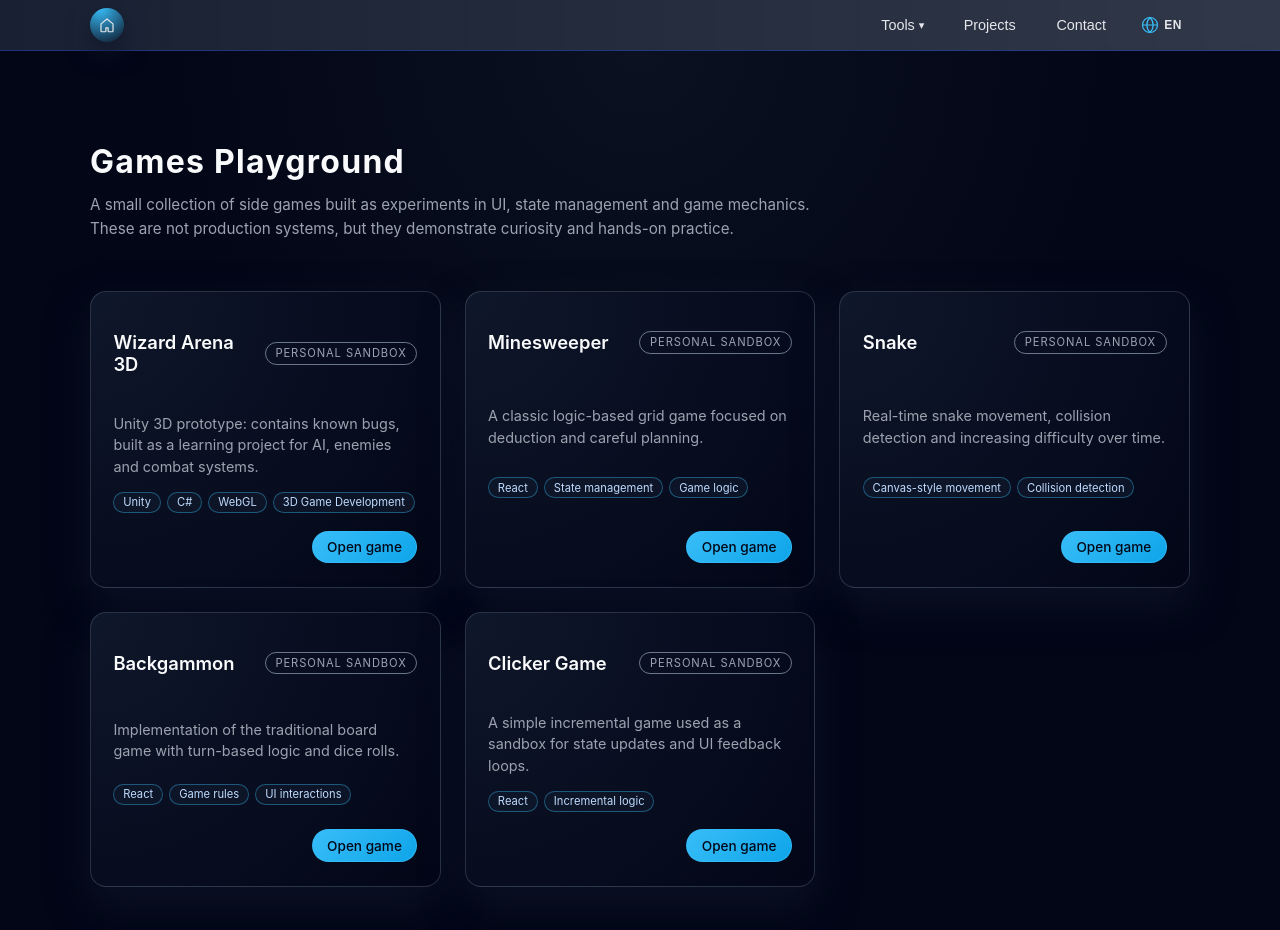
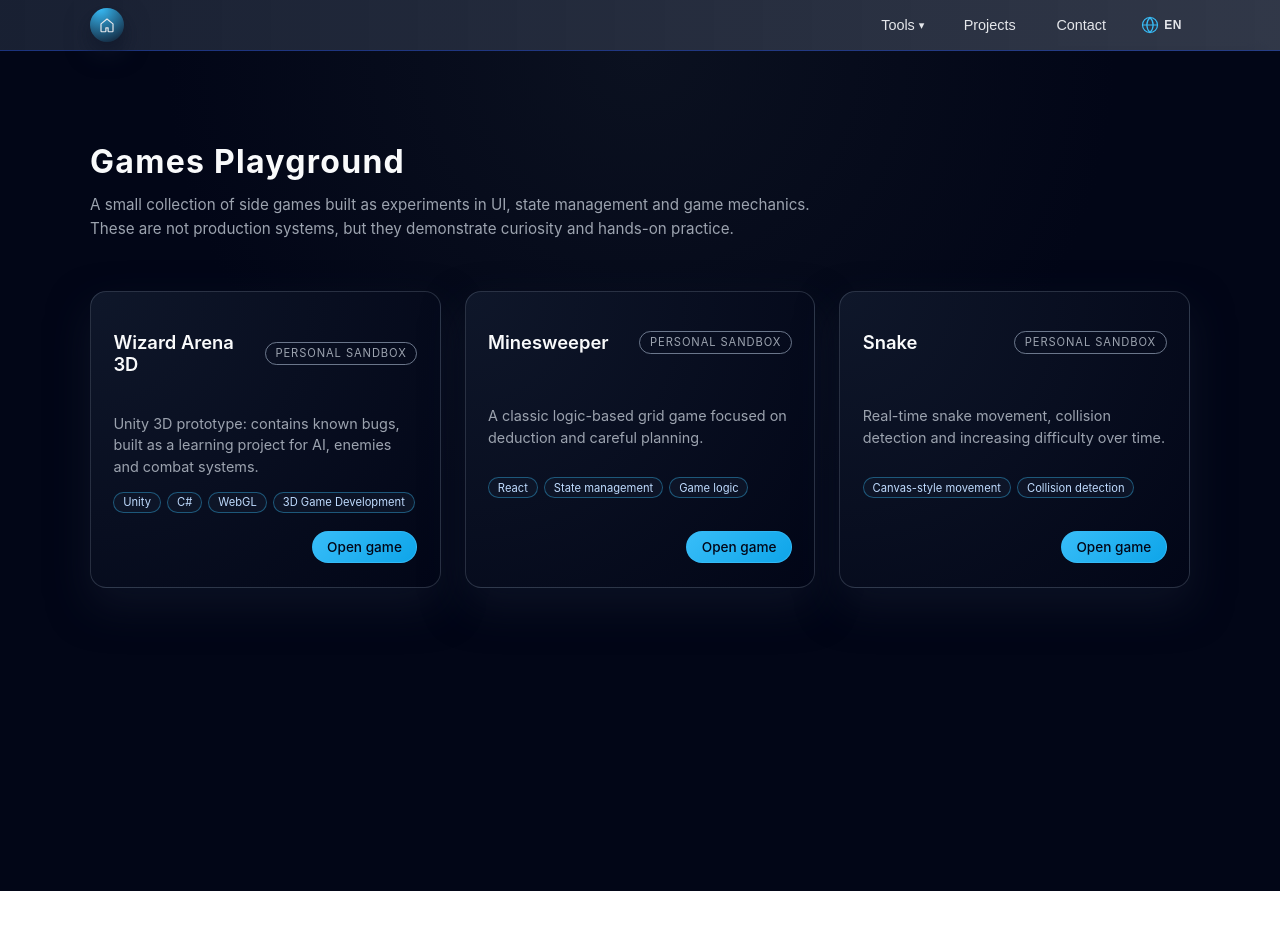
Before and after one commit to yehuda121/gamehub, a React (Create React App) app: page /GamesHome in a window 1280 px wide. Shown: the top 930 px of the page. After the commit the page ends 891 px from the top, so only its background shows below. Built offline with nearby package versions, Linux system fonts and the light colour scheme.

Commit message:
Added full i18n support for GamesHome component

```diff
--- a/src/i18n/en.json
+++ b/src/i18n/en.json
@@ -57,12 +57,42 @@
         "contactLinkedinLabel": "LinkedIn:",
         "contactGithubLabel": "GitHub:"
     },
-        "navbar": {
+
+    "navbar": {
         "projects": "Projects",
         "tools": "Tools",
         "games": "Games",
         "calculators": "Calculators",
         "contact": "Contact"
+    },
+
+    "GamesHome": {
+        "gamesHomeTitle": "Games Playground",
+        "gamesHomeSubtitle": "A small collection of side games built as experiments in UI, state management and game mechanics. These are not production systems, but they demonstrate curiosity and hands-on practice.",
+
+        "gamesHomeCardWizardTitle": "Wizard Arena 3D",
+        "gamesHomeCardWizardDescription": "Unity 3D prototype: contains known bugs, built as a learning project for AI, enemies and combat systems.",
+
+        "gamesHomeCardMinesweeperTitle": "Minesweeper",
+        "gamesHomeCardMinesweeperDescription": "A classic logic-based grid game focused on deduction and careful planning.",
+
+        "gamesHomeCardSnakeTitle": "Snake",
+        "gamesHomeCardSnakeDescription": "Real-time snake movement, collision detection and increasing difficulty over time.",
+
+        "gamesHomeCardPersonalSandbox": "Personal sandbox",
+        "gamesHomeCardOpenGame": "Open game",
+
+        "gamesHomeTagUnity": "Unity",
+        "gamesHomeTagCSharp": "C#",
+        "gamesHomeTagWebGL": "WebGL",
+        "gamesHomeTag3DGameDev": "3D Game Development",
+
+        "gamesHomeTagReact": "React",
+        "gamesHomeTagStateManagement": "State management",
+        "gamesHomeTagGameLogic": "Game logic",
+
+        "gamesHomeTagCanvasMovement": "Canvas-style movement",
+        "gamesHomeTagCollisionDetection": "Collision detection"
     }
 
 }
--- a/src/i18n/he.json
+++ b/src/i18n/he.json
@@ -57,12 +57,43 @@
         "contactLinkedinLabel": "לינקדאין:",
         "contactGithubLabel": "גיטאב:"
     },
+
     "navbar": {
-    "projects": "פרויקטים",
-    "tools": "כלים",
-    "games": "משחקים",
-    "calculators": "מחשבונים",
-    "contact": "יצירת קשר"
+        "projects": "פרויקטים",
+        "tools": "כלים",
+        "games": "משחקים",
+        "calculators": "מחשבונים",
+        "contact": "יצירת קשר"
+    },
+
+    "GamesHome": {
+        "gamesHomeTitle": "מגרש המשחקים",
+        "gamesHomeSubtitle": "אוסף קטן של משחקי צד שנבנו כניסויים ב־UI, בניהול מצבים ובמכניקות משחק. אלו לא מערכות.production, אלא הדגמה של סקרנות ותרגול מעשי.",
+
+        "gamesHomeCardWizardTitle": "Wizard Arena 3D",
+        "gamesHomeCardWizardDescription": "פרוטוטייפ Unity 3D: כולל באגים ידועים, נבנה כפרויקט למידה עבור AI, אויבים ומערכות לחימה.",
+
+        "gamesHomeCardMinesweeperTitle": "שולה המוקשים",
+        "gamesHomeCardMinesweeperDescription": "משחק לוגיקה קלאסי המבוסס על הסקה ותכנון זהיר.",
+
+        "gamesHomeCardSnakeTitle": "נחש",
+        "gamesHomeCardSnakeDescription": "תנועה בזמן אמת, זיהוי התנגשות ורמת קושי שהולכת וגדלה.",
+
+        "gamesHomeCardPersonalSandbox": "סביבת ניסוי אישית",
+        "gamesHomeCardOpenGame": "פתח משחק",
+
+        "gamesHomeTagUnity": "Unity",
+        "gamesHomeTagCSharp": "C#",
+        "gamesHomeTagWebGL": "WebGL",
+        "gamesHomeTag3DGameDev": "פיתוח משחקי 3D",
+
+        "gamesHomeTagReact": "React",
+        "gamesHomeTagStateManagement": "ניהול מצבים",
+        "gamesHomeTagGameLogic": "לוגיקת משחק",
+
+        "gamesHomeTagCanvasMovement": "תנועת Canvas",
+        "gamesHomeTagCollisionDetection": "זיהוי התנגשות"
     }
 
+
 }
--- a/src/portfolio/games/GamesHomePage/GamesHome.js
+++ b/src/portfolio/games/GamesHomePage/GamesHome.js
@@ -1,62 +1,52 @@
-// GamesHome.js
-
 import React from 'react';
 import { Link } from 'react-router-dom';
+import { useTranslation } from 'react-i18next';
 import './GameHome.css';
 
 function GamesHome() {
+  const { t } = useTranslation();
+
   const games = [
     {
       id: 'wizardarena',
-      title: 'Wizard Arena 3D',
+      title: t('GamesHome.gamesHomeCardWizardTitle'),
       path: '/WizardArena3D',
-      description:
-        'Unity 3D prototype: contains known bugs, built as a learning project for AI, enemies and combat systems.',
-      tags: ['Unity', 'C#', 'WebGL', '3D Game Development'],
+      description: t('GamesHome.gamesHomeCardWizardDescription'),
+      tags: [
+        t('GamesHome.gamesHomeTagUnity'),
+        t('GamesHome.gamesHomeTagCSharp'),
+        t('GamesHome.gamesHomeTagWebGL'),
+        t('GamesHome.gamesHomeTag3DGameDev'),
+      ],
     },
     {
       id: 'minesweeper',
-      title: 'Minesweeper',
+      title: t('GamesHome.gamesHomeCardMinesweeperTitle'),
       path: '/Minesweeper',
-      description:
-        'A classic logic-based grid game focused on deduction and careful planning.',
-      tags: ['React', 'State management', 'Game logic'],
+      description: t('GamesHome.gamesHomeCardMinesweeperDescription'),
+      tags: [
+        t('GamesHome.gamesHomeTagReact'),
+        t('GamesHome.gamesHomeTagStateManagement'),
+        t('GamesHome.gamesHomeTagGameLogic'),
+      ],
     },
     {
       id: 'snake',
-      title: 'Snake',
+      title: t('GamesHome.gamesHomeCardSnakeTitle'),
       path: '/Snake',
-      description:
-        'Real-time snake movement, collision detection and increasing difficulty over time.',
-      tags: ['Canvas-style movement', 'Collision detection'],
-    },
-    {
-      id: 'backgammon',
-      title: 'Backgammon',
-      path: '/Backgammon',
-      description:
-        'Implementation of the traditional board game with turn-based logic and dice rolls.',
-      tags: ['React', 'Game rules', 'UI interactions'],
-    },
-    {
-      id: 'clicker',
-      title: 'Clicker Game',
-      path: '/ClickerGame',
-      description:
-        'A simple incremental game used as a sandbox for state updates and UI feedback loops.',
-      tags: ['React', 'Incremental logic'],
+      description: t('GamesHome.gamesHomeCardSnakeDescription'),
+      tags: [
+        t('GamesHome.gamesHomeTagCanvasMovement'),
+        t('GamesHome.gamesHomeTagCollisionDetection'),
+      ],
     },
   ];
 
   return (
     <div className="games-page">
       <section className="games-header">
-        <h1 className="games-title">Games Playground</h1>
-        <p className="games-subtitle">
-          A small collection of side games built as experiments in UI,
-          state management and game mechanics. These are not production
-          systems, but they demonstrate curiosity and hands-on practice.
-        </p>
+        <h1 className="games-title">{t('GamesHome.gamesHomeTitle')}</h1>
+        <p className="games-subtitle">{t('GamesHome.gamesHomeSubtitle')}</p>
       </section>
 
       <section className="games-grid">
@@ -64,14 +54,17 @@ function GamesHome() {
           <article key={game.id} className="game-card">
             <div className="game-card-header">
               <h2 className="game-card-title">{game.title}</h2>
-              <span className="game-card-pill">Personal sandbox</span>
+              <span className="game-card-pill">
+                {t('GamesHome.gamesHomeCardPersonalSandbox')}
+              </span>
             </div>
+
             <p className="game-card-description">{game.description}</p>
 
             {game.tags && (
               <div className="game-card-tags">
-                {game.tags.map((tag) => (
-                  <span key={tag} className="game-card-tag">
+                {game.tags.map((tag, index) => (
+                  <span key={index} className="game-card-tag">
                     {tag}
                   </span>
                 ))}
@@ -80,7 +73,7 @@ function GamesHome() {
 
             <div className="game-card-actions">
               <Link to={game.path} className="game-card-button">
-                Open game
+                {t('GamesHome.gamesHomeCardOpenGame')}
               </Link>
             </div>
           </article>
```
Also changed, not shown: src/portfolio/games/WizardArena/WizardArenaGame.css (+0 -36 lines), src/portfolio/games/WizardArena/WizardArenaGame.js (+0 -24 lines).
